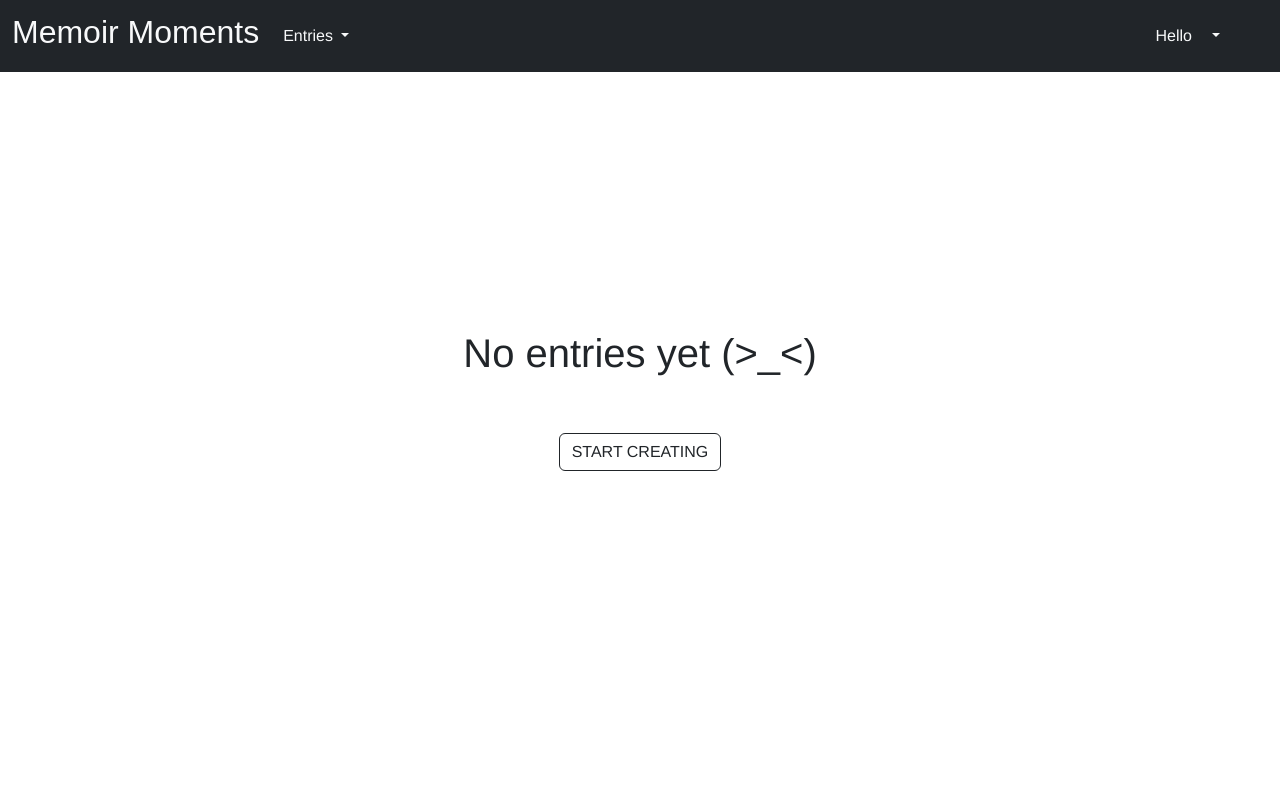
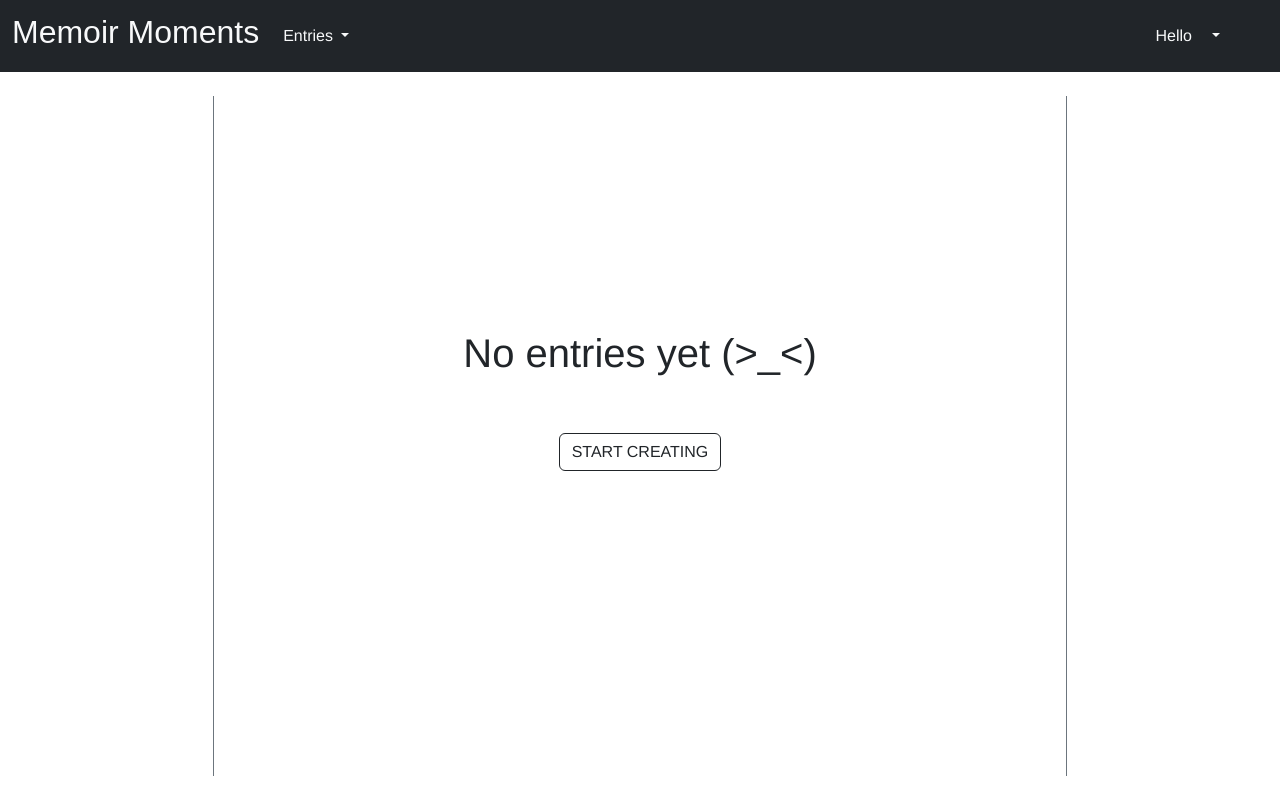
Before and after one commit to Sh-abang/djangoSmall, a Django app: page /diary/ in a window 1280 px wide. Run offline with Django 4.2, Linux system fonts and the light colour scheme; the visitor is signed in with stand-in values (Sample User, id 1); data that the repository does not hold is empty; some web fonts are replaced.

Commit message:
slight touch with borders

```diff
--- a/templates/base.html
+++ b/templates/base.html
@@ -73,7 +73,7 @@
     <div class="container-fluid h-100 overflow-auto">
         <div class="row h-100 ">
             <!-- <div class="col-2 p-1"></div> -->
-            <div class="col-md-8 offset-md-2  mt-4 mb-4 rounded-1 bg-body border-secondary">{% block content %}{% endblock %}</div>
+            <div class="col-md-8 offset-md-2  mt-4 mb-4  bg-body border-secondary border-start border-end">{% block content %}{% endblock %}</div>
 
             <!-- <div class="col-2 p-1" ></div> -->
 
```
